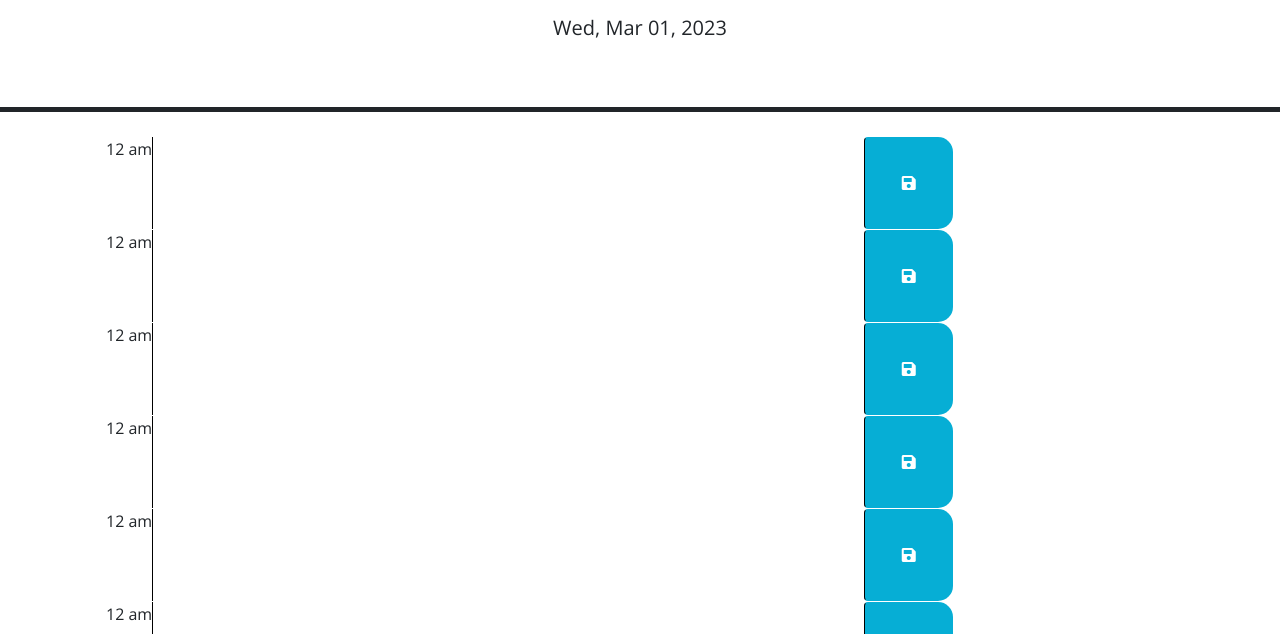
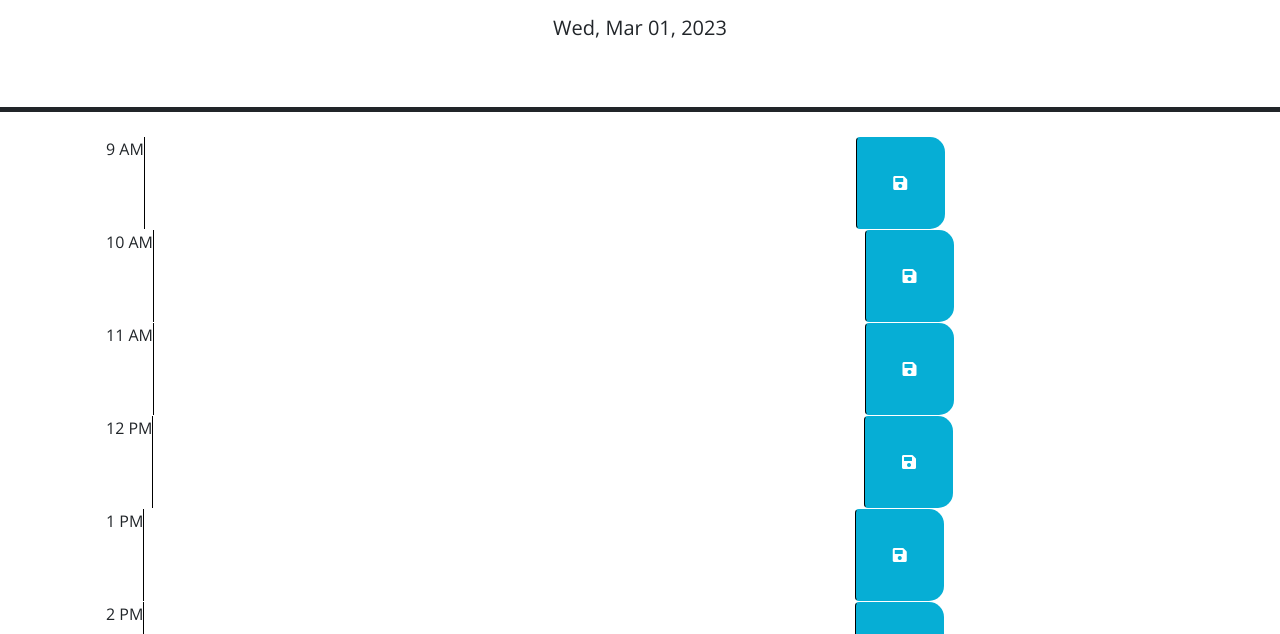
Before and after one commit to Nephew20/Scheduler, a plain HTML site: page index.html in a window 1280 px wide. Shown: the part 166-800 px from the top of the page. Drawn offline with nearby package versions, Linux system fonts and the light colour scheme.

Commit message:
unfinished

```diff
--- a/assets/script.js
+++ b/assets/script.js
@@ -17,16 +17,14 @@ $(function () {
   // current hour in 24-hour time?
 
   var hoursEl = $('#hours');
-  var time = dayjs().format('h a');
 
-  for(i=0; i<10; i++) {
+  for(i=0; i<9; i++) {
     var divEl = $('<div>')
     var textArea = $('<textarea>')
     var button = $('<button>')
     var iEl = $('<i>')
-
-    divEl.addClass('row','time-block', 'col-2', 'col-md-1', 'hour', 'text-center', 'py-3')
-    divEl.text(time)
+    var time = dayjs().hour(i+9).minute(0).format('h A')
+    var currentTime = dayjs()
 
     textArea.addClass('col-8' ,'col-md-10', 'description')
     textArea.attr('rows', '3')
@@ -37,12 +35,23 @@ $(function () {
     iEl.addClass(['fas', 'fa-save'])
     iEl.attr('aria-hidden', 'true')
 
+    divEl.addClass('row', 'time-block', 'col-2', 'col-md-1', 'hour', 'text-center', 'py-3')
+    divEl.text(time)
+
+    if (currentTime.isBefore(time, 'h')) {
+      divEl.css('color', 'past')
+    } else if (dayjs().isSame(time, 'h')) {
+      divEl.css('color', 'present')
+    } else if (dayjs().isAfter(time, 'h')) {
+      divEl.css('color', 'future')
+    }
+
     hoursEl.append(divEl)
     divEl.append(textArea)
     button.append(iEl)
     divEl.append(button)
+  }
 
-  }
 
 
   // TODO: Add code to get any user input that was saved in localStorage and set
--- a/index.html
+++ b/index.html
@@ -35,43 +35,9 @@
       <p class="lead">A simple calendar app for scheduling your work day</p>
       <p id="currentDay" class="lead"></p>
     </header>
-    <div id="hours" class="container-lg px-5">
-      <!-- Use class for "past", "present", and "future" to apply styles to the
-        time-block divs accordingly. The javascript will need to do this by
-        adding/removing these classes on each div by comparing the hour in the
-        id to the current hour. The html provided below is meant to be an example
-        demonstrating how the css provided can be leveraged to create the
-        desired layout and colors. The html below should be removed or updated
-        in the finished product. Remember to delete this comment once the
-        code is implemented.
-        -->
-
-      <!-- Example of a past time block. The "past" class adds a gray background color. -->
-        <!-- <div id="hour-9" class="row time-block past">
-        <div class="col-2 col-md-1 hour text-center py-3">9AM</div>
-        <textarea class="col-8 col-md-10 description" rows="3"> </textarea>
-        <button class="btn saveBtn col-2 col-md-1" aria-label="save">
-          <i class="fas fa-save" aria-hidden="true"></i>
-        </button>
-      </div> -->
-
-      <!-- Example of a a present time block. The "present" class adds a red background color. -->
-       <!-- <div id="hour-10" class="row time-block present">
-        <div class="col-2 col-md-1 hour text-center py-3">10AM</div>
-        <textarea class="col-8 col-md-10 description" rows="3"> </textarea>
-        <button class="btn saveBtn col-2 col-md-1" aria-label="save">
-          <i class="fas fa-save" aria-hidden="true"></i>
-        </button>
-      </div> -->
-
-      <!-- Example of a future time block. The "future" class adds a green background color. -->
-      <!-- <div id="hour-11" class="row time-block future">
-        <div class="col-2 col-md-1 hour text-center py-3">11AM</div>
-        <textarea class="col-8 col-md-10 description" rows="3"> </textarea>
-        <button class="btn saveBtn col-2 col-md-1" aria-label="save">
-          <i class="fas fa-save" aria-hidden="true"></i>
-        </button> -->
-      </div>
+    <div class="container-lg px-5">
+      <div id="hours"></div>
+    </div>
 
     <script src="https://code.jquery.com/jquery-3.4.1.min.js"></script>
     <script
```
